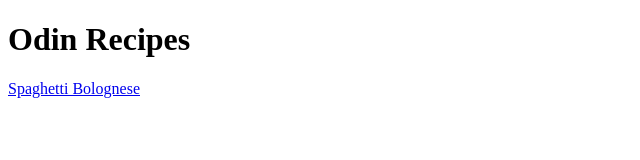
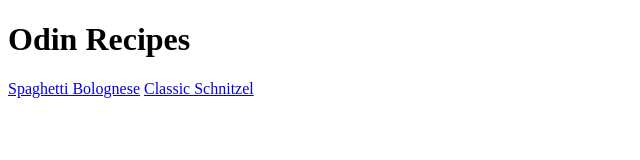
Before and after one commit to dekaratas/odin-recipes, a plain HTML site: page index.html in a window 1280 px wide. Shown: the whole page, without its empty margins (0-640 px from the left). Drawn offline with Linux system fonts and the light colour scheme.

Commit message:
Add a Classsic Schnitzel recipe to ./recipes/ and link to it from index

```diff
--- a/index.html
+++ b/index.html
@@ -10,5 +10,6 @@
     <body>
         <h1>Odin Recipes</h1>
         <a href="./recipes/spaghetti_bolognese.html">Spaghetti Bolognese</a>
+        <a href="./recipes/classic_schnitzel.html">Classic Schnitzel</a>
     </body>
 </html>
```
Also changed, not shown: recipes/classic_schnitzel.html (added).
